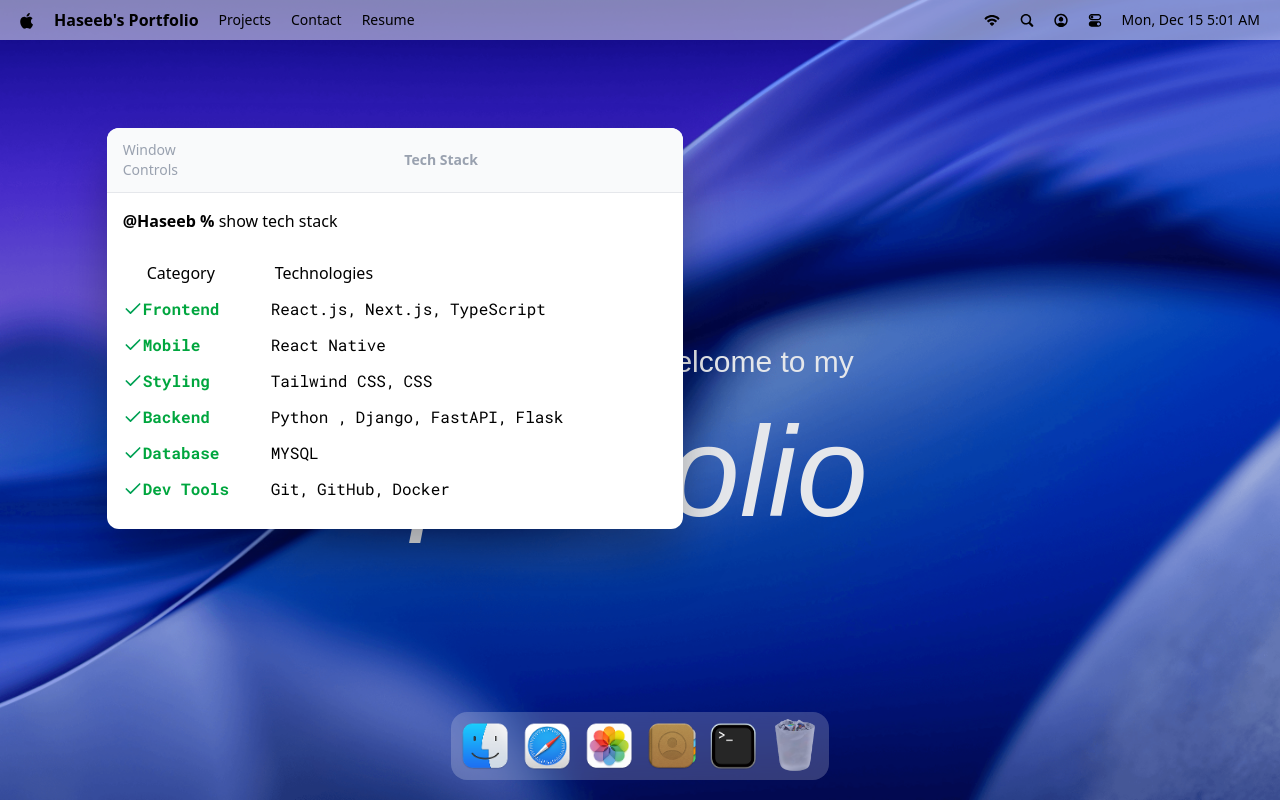
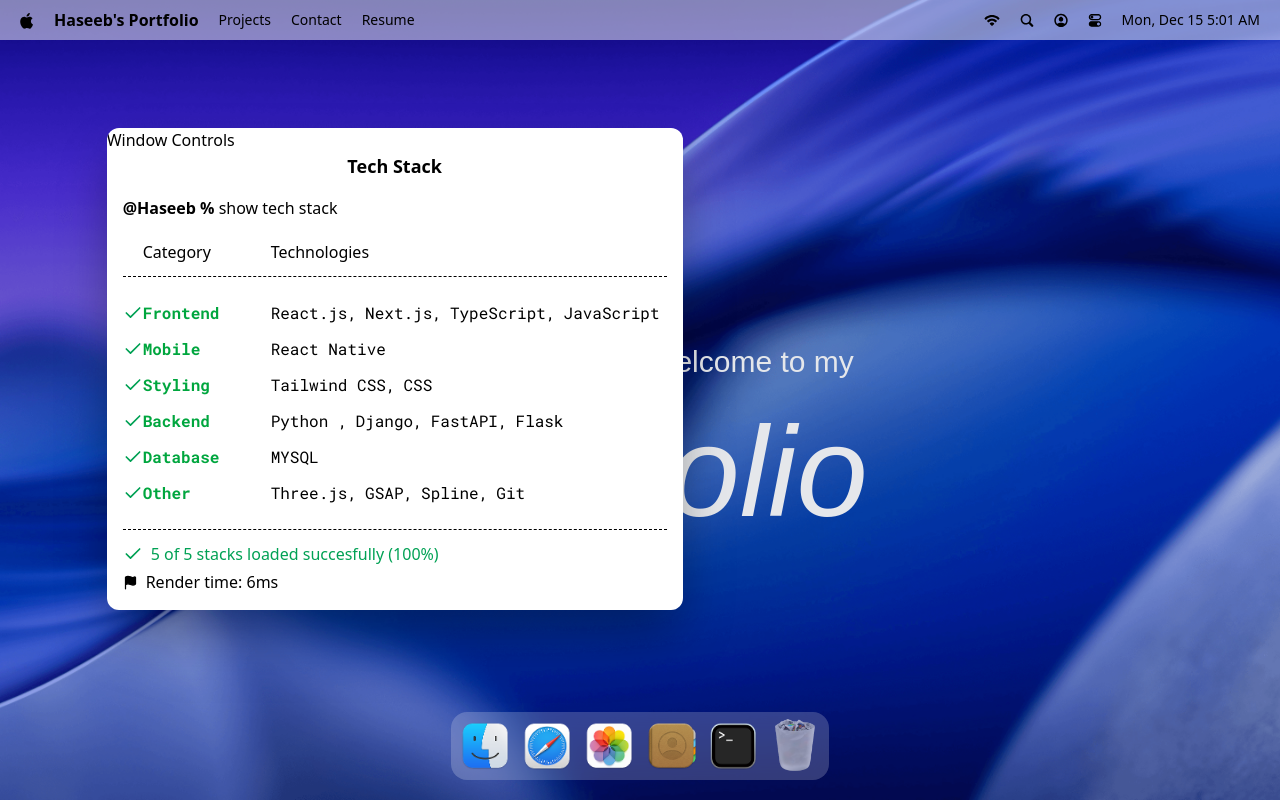
Before and after one commit to haseebjaved4212/My-MacOs-Portfolio, a React (Vite) app: page / in a window 1280 px wide. Built offline with nearby package versions, Linux system fonts and the light colour scheme; a web font is replaced by a local one.

Commit message:
Complete A section

```diff
--- a/src/constants/index.js
+++ b/src/constants/index.js
@@ -103,7 +103,7 @@ const blogPosts = [
 const techStack = [
   {
     category: "Frontend",
-    items: ["React.js", "Next.js", "TypeScript"],
+    items: ["React.js", "Next.js", "TypeScript", "JavaScript",],
   },
   {
     category: "Mobile",
@@ -121,10 +121,12 @@ const techStack = [
     category: "Database",
     items: [ "MYSQL"],
   },
+
+
   {
-    category: "Dev Tools",
-    items: ["Git", "GitHub", "Docker"],
-  },
+    category: "Other",
+    items: ["Three.js", "GSAP", "Spline",  "Git", ],
+  }
 ];
 
 const socials = [
--- a/src/windows/Terminal.jsx
+++ b/src/windows/Terminal.jsx
@@ -2,25 +2,25 @@
 
 import WindowWrapper from "#hoc/WindowWrapper";
 import { techStack } from "#constants/index.js";
-import { Check } from "lucide-react";
+import { Check, Flag } from "lucide-react";
 
 const Terminal = () => {
     return (
         <>
-            <div className="" id='window-header'>
+            <div className="" id='window-header flex items-center justify-between px-4 py-3 rounded-t-lg bg-gray-50 border-b border-gray-200 select-none text-sm text-gray-400'>
 
                 <p>Window Controls </p>
-                <h2>Tech Stack </h2>
+                <h2 className="font-bold text-lg">Tech Stack </h2>
             </div>
             <div className="tectstack p-4">
                 <p>
                     <span className='font-bold'>@Haseeb %  </span> show tech stack
                 </p>
-                <div className=" flex items-center ms-6 mt-7">
+                <div className=" flex items-center ms-5 mt-5">
                     <p className="w-32 "> Category</p>
                     <p>Technologies</p>
                 </div>
-                <ul className="content ">
+                <ul className="content  py-3 my-3 border-y border-dashed space-y-1">
                     {/* {techStack.map((tech, index) => (
                         <li key={index} className="flex items-center my-3">
                             <h3 className="w-32 font-bold text-green-600 font-roboto">{tech.category}</h3>
@@ -46,6 +46,15 @@ const Terminal = () => {
                         </li>
                     ))}
                 </ul>
+                <div className="text-[#00A154] space-y-1">
+                    <p className="flex items-center gap-2 ">
+                        <Check size={20} /> 5 of 5 stacks loaded succesfully (100%)
+                    </p>
+                    <p className=" text-black flex items-center gap-2" >
+                        <Flag size={15} fill="black"/>
+                        Render time: 6ms
+                    </p>
+                </div>
             </div>
         </>
     )
```
